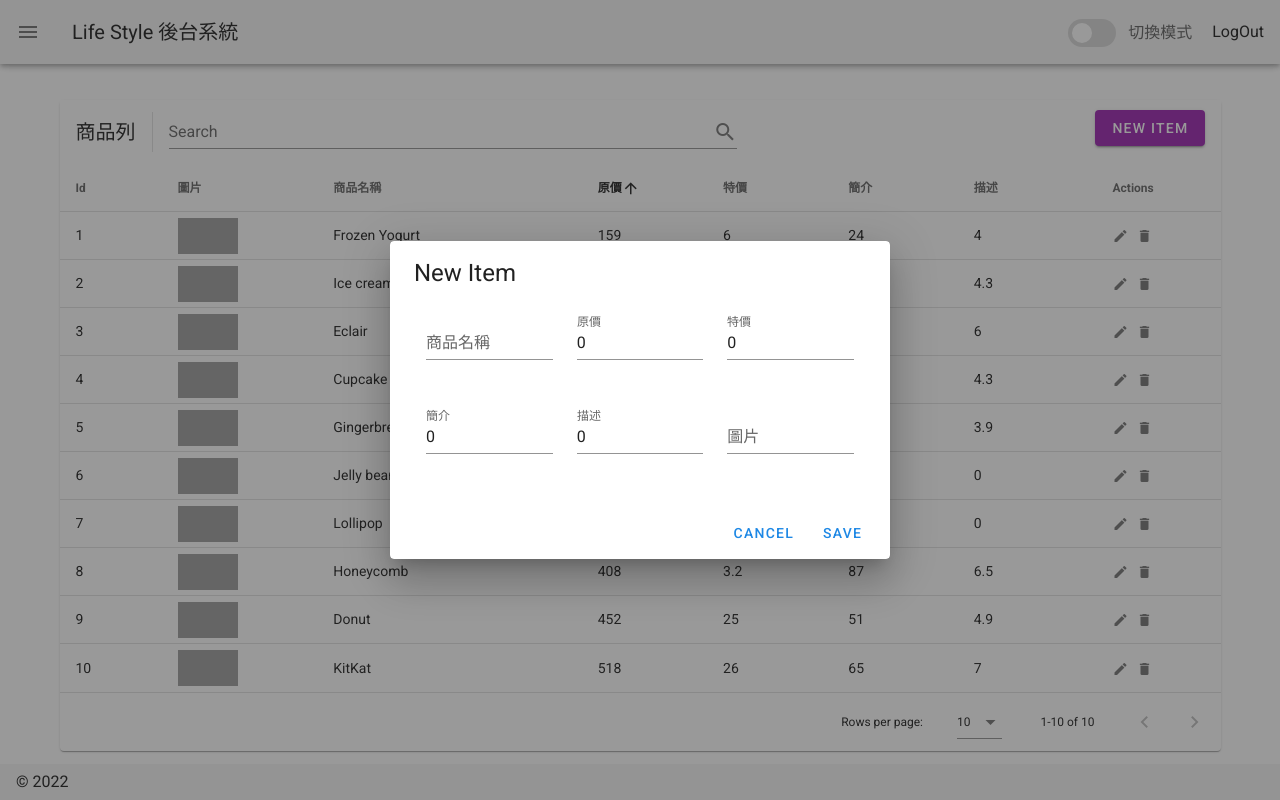
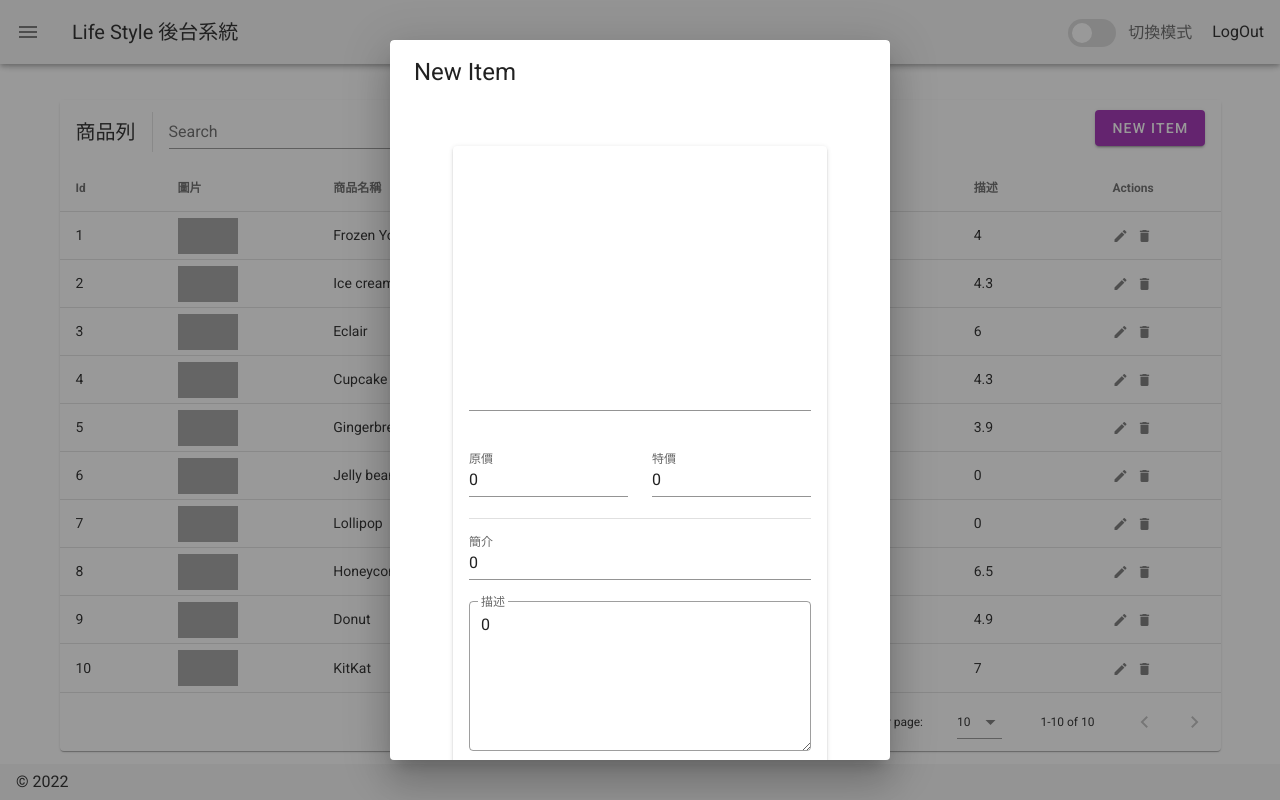
Before and after one commit to JiangShuuu/clothing-backstage, a Nuxt app: page /products in a window 1280 px wide. Both pictures are taken after a click on the button "NEW ITEM". Built offline with nearby package versions, Linux system fonts and the light colour scheme; grey boxes are pictures that could not be loaded.

Commit message:
upd edit card

```diff
--- a/pages/products.vue
+++ b/pages/products.vue
@@ -7,15 +7,9 @@
     class="elevation-1"
   >
     <template v-slot:top>
-      <v-toolbar
-        flat
-      >
+      <v-toolbar flat>
         <v-toolbar-title>商品列</v-toolbar-title>
-        <v-divider
-          class="mx-4"
-          inset
-          vertical
-        ></v-divider>
+        <v-divider class="mx-4" inset vertical></v-divider>
         <v-text-field
           v-model="search"
           append-icon="mdi-magnify"
@@ -24,43 +18,37 @@
           hide-details
         ></v-text-field>
         <v-spacer></v-spacer>
-        <v-dialog
-          v-model="dialog"
-          max-width="500px"
-        >
+        <v-dialog v-model="dialog" max-width="500px">
           <template v-slot:activator="{ on, attrs }">
-            <v-btn
-              color="primary"
-              dark
-              class="mb-2"
-              v-bind="attrs"
-              v-on="on"
-            >
+            <v-btn color="primary" dark class="mb-2" v-bind="attrs" v-on="on">
               New Item
             </v-btn>
           </template>
-          <v-card>
+          <v-card style="width: 800px">
             <v-card-title>
               <span class="text-h5">{{ formTitle }}</span>
             </v-card-title>
 
-            <v-card-text>
-              <v-container>
-                <v-row>
+            <v-card class="mx-auto my-12" max-width="374">
+              <template slot="progress">
+                <v-progress-linear
+                  color="deep-purple"
+                  height="10"
+                  indeterminate
+                ></v-progress-linear>
+              </template>
+
+              <v-img height="200" :src="editedItem.image"></v-img>
+
+              <v-card-title>
+                <v-text-field v-model="editedItem.name"></v-text-field>
+              </v-card-title>
+
+              <v-row class="px-4">
                 <v-col
                   cols="12"
                   sm="6"
-                    md="4"
-                  >
-                    <v-text-field
-                      v-model="editedItem.name"
-                      label="商品名稱"
-                    ></v-text-field>
-                  </v-col>
-                  <v-col
-                    cols="12"
-                    sm="6"
-                    md="4"
+                  md="6"
                 >
                   <v-text-field
                     v-model="editedItem.og_price"
@@ -70,73 +58,61 @@
                 <v-col
                   cols="12"
                   sm="6"
-                    md="4"
+                  md="6"
                 >
                   <v-text-field
-                      v-model="editedItem.price"
+                    v-model="editedItem.og_price"
                     label="特價"
                   ></v-text-field>
                 </v-col>
-                  <v-col
-                    cols="12"
-                    sm="6"
-                    md="4"
-                  >
+              </v-row>
+
+              <v-divider class="mx-4"></v-divider>
+
+              <v-col class="px-4">
                 <v-text-field
                   v-model="editedItem.short_intro"
                   label="簡介"
                 ></v-text-field>
-                  </v-col>
-                  <v-col
-                    cols="12"
-                    sm="6"
-                    md="4"
-                  >
-                    <v-text-field
+                <!-- <v-text-field
                   v-model="editedItem.description"
                   label="描述"
-                    ></v-text-field>
+                ></v-text-field> -->
+                <v-textarea
+                  v-model="editedItem.description"
+                  outlined
+                  name="input-7-4"
+                  label="描述"
+                ></v-textarea>
+                <v-file-input
+                  :rules="rules"
+                  accept="image/png, image/jpeg, image/bmp"
+                  placeholder="上傳圖片"
+                  prepend-icon="mdi-camera"
+                  label="上傳圖片"
+                ></v-file-input>
               </v-col>
-                  <v-col
-                    cols="12"
-                    sm="6"
-                    md="4"
-                  >
-                    <v-text-field
-                      v-model="editedItem.image"
-                      label="圖片"
-                    ></v-text-field>
-                  </v-col>
-                </v-row>
-              </v-container>
-            </v-card-text>
-
+            </v-card>
             <v-card-actions>
               <v-spacer></v-spacer>
-              <v-btn
-                color="blue darken-1"
-                text
-                @click="close"
-              >
-                Cancel
-              </v-btn>
-              <v-btn
-                color="blue darken-1"
-                text
-                @click="save"
-              >
-                Save
-              </v-btn>
+              <v-btn color="blue darken-1" text @click="close"> Cancel </v-btn>
+              <v-btn color="blue darken-1" text @click="save"> Save </v-btn>
             </v-card-actions>
           </v-card>
         </v-dialog>
         <v-dialog v-model="dialogDelete" max-width="500px">
           <v-card>
-            <v-card-title class="text-h5">Are you sure you want to delete this item?</v-card-title>
+            <v-card-title class="text-h5"
+              >Are you sure you want to delete this item?</v-card-title
+            >
             <v-card-actions>
               <v-spacer></v-spacer>
-              <v-btn color="blue darken-1" text @click="closeDelete">Cancel</v-btn>
-              <v-btn color="blue darken-1" text @click="deleteItemConfirm">OK</v-btn>
+              <v-btn color="blue darken-1" text @click="closeDelete"
+                >Cancel</v-btn
+              >
+              <v-btn color="blue darken-1" text @click="deleteItemConfirm"
+                >OK</v-btn
+              >
               <v-spacer></v-spacer>
             </v-card-actions>
           </v-card>
@@ -153,31 +129,15 @@
     </template>
     <template v-slot:[`item.description`]="{ item }">
       <div class="overflow-x-hidden" style="width: 50px">
-        {{item.description}}
+        {{ item.description }}
       </div>
     </template>
     <template v-slot:[`item.actions`]="{ item }">
-      <v-icon
-        small
-        class="mr-2"
-        @click="editItem(item)"
-      >
-        mdi-pencil
-      </v-icon>
-      <v-icon
-        small
-        @click="deleteItem(item)"
-      >
-        mdi-delete
-      </v-icon>
+      <v-icon small class="mr-2" @click="editItem(item)"> mdi-pencil </v-icon>
+      <v-icon small @click="deleteItem(item)"> mdi-delete </v-icon>
     </template>
     <template v-slot:no-data>
-      <v-btn
-        color="primary"
-        @click="initialize"
-      >
-        Reset
-      </v-btn>
+      <v-btn color="primary" @click="initialize"> Reset </v-btn>
     </template>
   </v-data-table>
 </template>
@@ -189,6 +149,12 @@
     search: '',
     dialog: false,
     dialogDelete: false,
+    rules: [
+      (value) =>
+        !value ||
+        value.size < 2000000 ||
+        'Avatar size should be less than 2 MB!',
+    ],
     headers: [
       { text: 'Id', value: 'id' },
       { text: '圖片', value: 'image' },
@@ -225,26 +191,26 @@
   }),
 
   computed: {
-      formTitle () {
+    formTitle() {
       return this.editedIndex === -1 ? 'New Item' : 'Edit Item'
     },
   },
 
   watch: {
-      dialog (val) {
+    dialog(val) {
       val || this.close()
     },
-      dialogDelete (val) {
+    dialogDelete(val) {
       val || this.closeDelete()
     },
   },
 
-    created () {
+  created() {
     this.initialize()
   },
 
   methods: {
-      initialize () {
+    initialize() {
       this.desserts = [
         {
           id: 1,
@@ -316,7 +282,7 @@
           price: 3.2,
           short_intro: 87,
           description: 6.5,
-            image: 'https://picsum.photos/id/18/500/300'
+          image: 'https://picsum.photos/id/18/500/300',
         },
         {
           id: 9,
@@ -325,7 +291,7 @@
           price: 25.0,
           short_intro: 51,
           description: 4.9,
-            image: 'https://picsum.photos/id/19/500/300'
+          image: 'https://picsum.photos/id/19/500/300',
         },
         {
           id: 10,
@@ -334,29 +300,29 @@
           price: 26.0,
           short_intro: 65,
           description: 7,
-            image: 'https://picsum.photos/id/20/500/300'
+          image: 'https://picsum.photos/id/20/500/300',
         },
       ]
     },
 
-      editItem (item) {
+    editItem(item) {
       this.editedIndex = this.desserts.indexOf(item)
       this.editedItem = Object.assign({}, item)
       this.dialog = true
     },
 
-      deleteItem (item) {
+    deleteItem(item) {
       this.editedIndex = this.desserts.indexOf(item)
       this.editedItem = Object.assign({}, item)
       this.dialogDelete = true
     },
 
-      deleteItemConfirm () {
+    deleteItemConfirm() {
       this.desserts.splice(this.editedIndex, 1)
       this.closeDelete()
     },
 
-      close () {
+    close() {
       this.dialog = false
       this.$nextTick(() => {
         this.editedItem = Object.assign({}, this.defaultItem)
@@ -364,7 +330,7 @@
       })
     },
 
-      closeDelete () {
+    closeDelete() {
       this.dialogDelete = false
       this.$nextTick(() => {
         this.editedItem = Object.assign({}, this.defaultItem)
@@ -372,7 +338,7 @@
       })
     },
 
-      save () {
+    save() {
       if (this.editedIndex > -1) {
         Object.assign(this.desserts[this.editedIndex], this.editedItem)
       } else {
@@ -382,5 +348,4 @@
     },
   },
 }
-
 </script>
```
Lines whose indentation alone changed are shown as unchanged.
